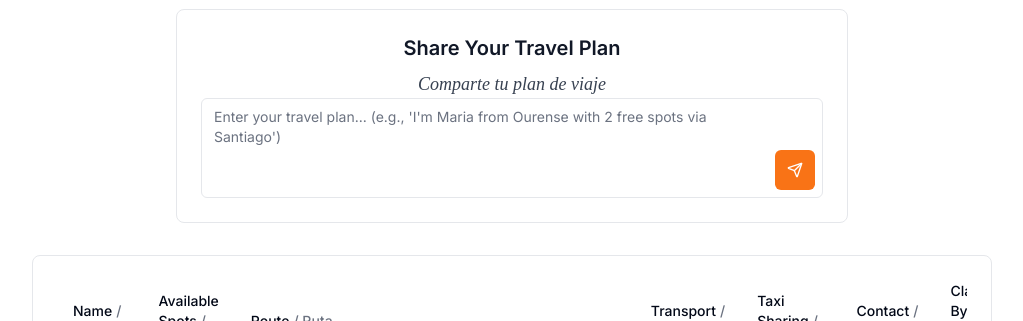
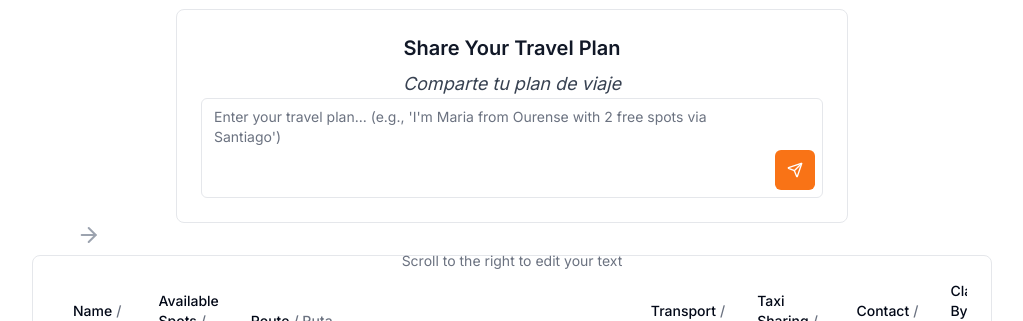
Before and after one commit to sendept/coliving-travel-share-app, a React (Vite) app: page / in a window 1280 px wide. Shown: the part 324-645 px from the top of the page, without its empty margins (128-1151 px from the left). Built offline with nearby package versions, Linux system fonts and the light colour scheme; no server answers; the database is empty.

Commit message:
Improve travel table UI
- Updated styling of the subtitle "Comparte tu plan de viaje".
- Added a scroll indicator arrow to the travel table.
- Added help text indicating the ability to scroll the table horizontally.

```diff
--- a/src/components/PageSubtitle.tsx
+++ b/src/components/PageSubtitle.tsx
@@ -11,7 +11,7 @@ interface PageSubtitleProps {
 }
 
 const presetStyles = {
-  default: "text-muted-foreground",
+  default: "text-muted-foreground font-medium",
   minimal: "text-gray-600 font-light",
   elegant: "text-gray-700 italic",
 };
@@ -39,7 +39,7 @@ export const PageSubtitle = ({
     <div
       className={cn(
         "mx-auto text-center max-w-[700px] min-w-[350px] px-4",
-        "font-playfair leading-relaxed",
+        "font-inter",
         positionStyles[position],
         fontSizeStyles[fontSize],
         presetStyles[preset],
--- a/src/pages/Index.tsx
+++ b/src/pages/Index.tsx
@@ -5,6 +5,7 @@ import { TravelForm } from "@/components/travel-form/TravelForm";
 import { useTravelEntries } from "@/hooks/useTravelEntries";
 import { useToast } from "@/hooks/use-toast";
 import { claimTravelSpot } from "@/services/travelEntryService";
+import { ArrowRight } from "lucide-react";
 
 const Index = () => {
   const entries = useTravelEntries();
@@ -39,8 +40,16 @@ const Index = () => {
       </div>
       <div className="py-8 space-y-8">
         <TravelForm />
-        <div className="product-hunt-card p-6">
-          <TravelTable entries={entries} onClaimSpot={handleClaimSpot} />
+        <div className="relative">
+          <div className="absolute -top-8 left-0 w-full">
+            <div className="flex items-center gap-2 mb-1">
+              <ArrowRight className="w-[3cm] h-6 text-gray-400" />
+            </div>
+            <p className="text-sm text-gray-500">Scroll to the right to edit your text</p>
+          </div>
+          <div className="product-hunt-card p-6">
+            <TravelTable entries={entries} onClaimSpot={handleClaimSpot} />
+          </div>
         </div>
       </div>
     </div>
```
